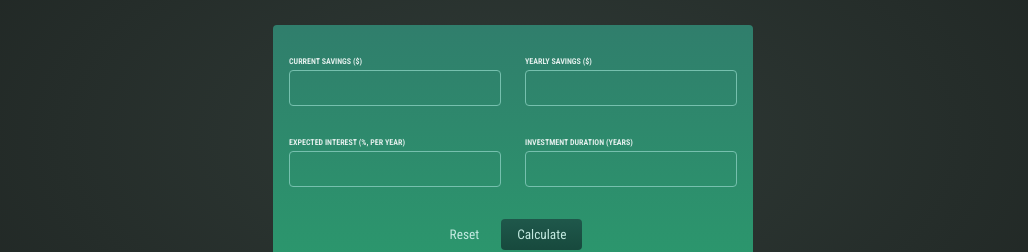
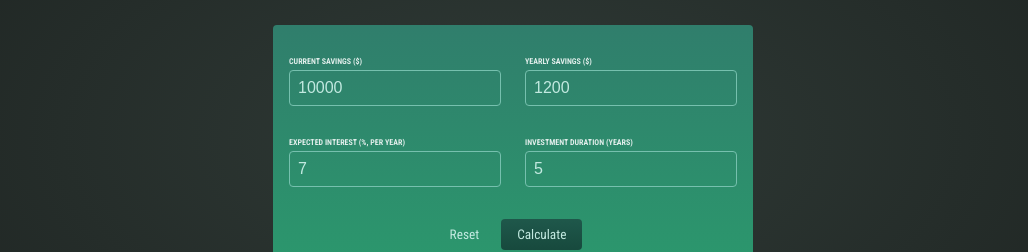
Before and after one commit to SaadMahi/56-Investment-Calculator, a React (Create React App) app: page / in a window 1280 px wide. Shown: the part 201-453 px from the top of the page, without its empty margins (127-1155 px from the left). Built offline with nearby package versions, Linux system fonts and the light colour scheme.

Commit message:
✨ feat: setting default values to form

```diff
--- a/src/components/Form/Form.js
+++ b/src/components/Form/Form.js
@@ -1,32 +1,61 @@
-const Form = function(){
+import { useState } from "react";
+
+const Form = function () {
+  // default form input
+  // on duration we haven't used '' as it as no -dash
+  const defaultFormInput = {
+    "current-savings": 10000,
+    "yearly-contribution": 1200,
+    "expected-return": 7,
+    duration: 5,
+  };
+
+  // useState hook to display default inputs on Ui
+  const [defInput, setInput] = useState(defaultFormInput);
 
   // form submit
-  const userInput = ((e) => {
-    e.preventDefault()
-    console.log('CALCULATE')
-  })
+  const userInput = (e) => {
+    e.preventDefault();
+    console.log("CALCULATE");
+  };
 
   // reset button
-const resetBtn = ((e) => {
-  console.log('RESET')
-})
+  const resetBtn = (e) => {
+    setInput(defaultFormInput);
+  };
 
   // single input function using for all inputs
   // here we will pass in two parametrs, user input and value
-const inputChangeHandler = ((input, value) => {
-console.log(input, value)
-})
+  const inputChangeHandler = (input, value) => {
+    console.log(input, value);
+    setInput((prev) => {
+      return {
+        ...prev,
+        [input]: value,
+      };
+    });
+  };
 
-    return(
+  return (
     <form onSubmit={userInput} className="form">
       <div className="input-group">
         <p>
           <label htmlFor="current-savings">Current Savings ($)</label>
-            <input onChange={((e) => inputChangeHandler(e.target.id , e.target.value))} type="number" id="current-savings" />
+          <input
+            onChange={(e) => inputChangeHandler(e.target.id, e.target.value)}
+            type="number"
+            id="current-savings"
+            value={defInput["current-savings"]}
+          />
         </p>
         <p>
           <label htmlFor="yearly-contribution">Yearly Savings ($)</label>
-            <input onChange={((e) => inputChangeHandler(e.target.id , e.target.value))} type="number" id="yearly-contribution" />
+          <input
+            onChange={(e) => inputChangeHandler(e.target.id, e.target.value)}
+            type="number"
+            id="yearly-contribution"
+            value={defInput["yearly-contribution"]}
+          />
         </p>
       </div>
       <div className="input-group">
@@ -34,11 +63,21 @@ console.log(input, value)
           <label htmlFor="expected-return">
             Expected Interest (%, per year)
           </label>
-            <input onChange={((e) => inputChangeHandler(e.target.id , e.target.value))} type="number" id="expected-return" />
+          <input
+            onChange={(e) => inputChangeHandler(e.target.id, e.target.value)}
+            type="number"
+            id="expected-return"
+            value={defInput["expected-return"]}
+          />
         </p>
         <p>
           <label htmlFor="duration">Investment Duration (years)</label>
-            <input onChange={((e) => inputChangeHandler(e.target.id , e.target.value))} type="number" id="duration" />
+          <input
+            onChange={(e) => inputChangeHandler(e.target.id, e.target.value)}
+            type="number"
+            id="duration"
+            value={defInput.duration}
+          />
         </p>
       </div>
       <p className="actions">
@@ -50,7 +89,7 @@ console.log(input, value)
         </button>
       </p>
     </form>
-    )
-}
+  );
+};
 
 export default Form;
```
Lines whose indentation alone changed are shown as unchanged.
